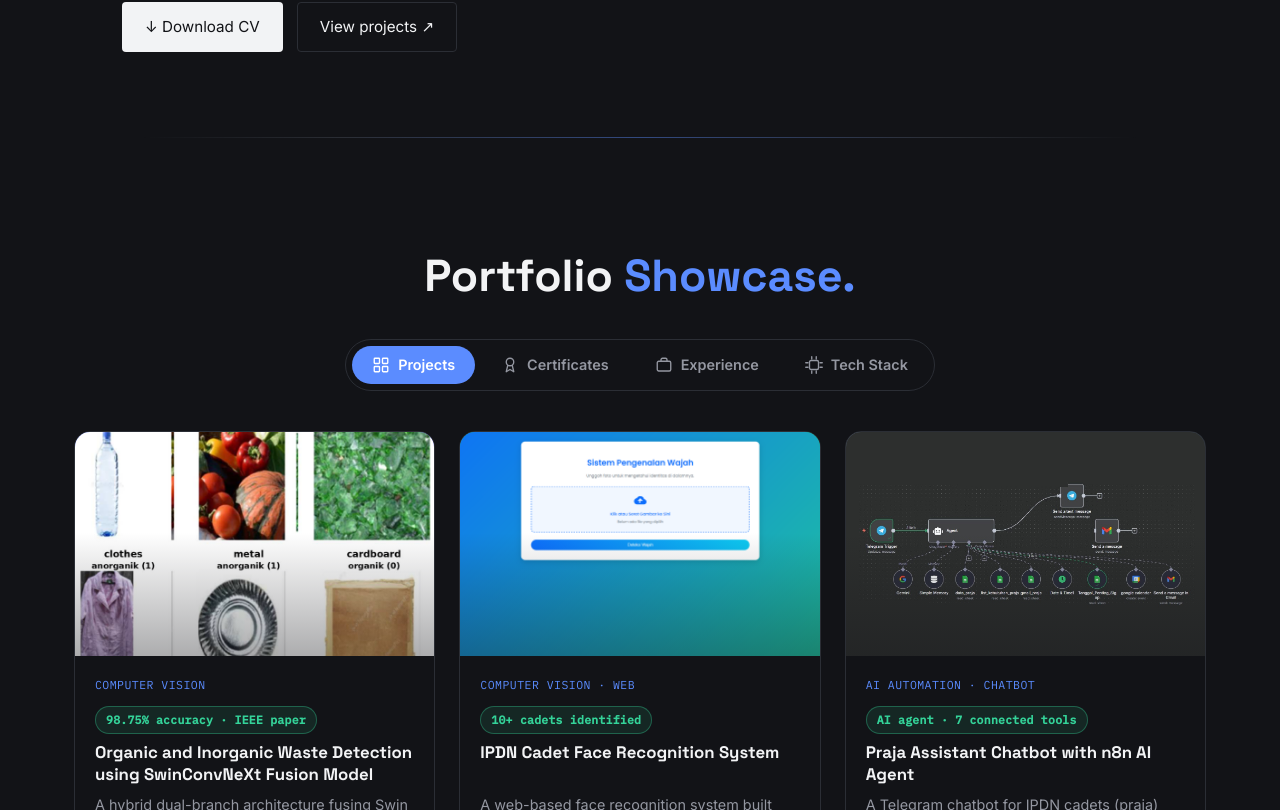
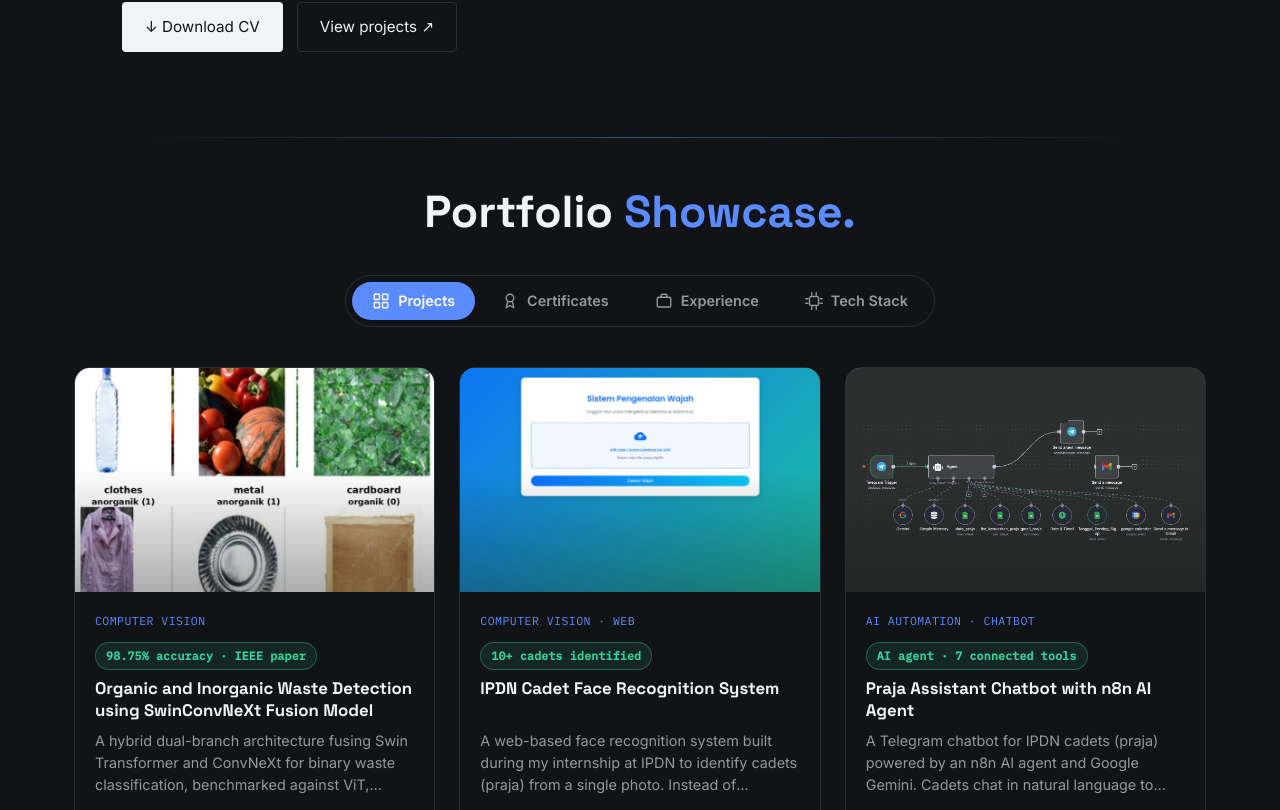
Before and after one commit to mhmmdzul/portofolio-muhammad-zul-rezky-zaaki, a React (Vite) app: page / in a window 1280 px wide. Shown: the part 1390-2200 px from the top of the page. Built offline with nearby package versions, Linux system fonts and the light colour scheme.

Commit message:
Fix Portfolio heading cut off by header

```diff
--- a/src/animations.css
+++ b/src/animations.css
@@ -2381,3 +2381,19 @@ section#contact {
     padding-bottom: clamp(24px, 5vh, 56px);
   }
 }
+
+/* ── 38. Portfolio: judul tidak terpotong, jarak atas lebih rapat ── */
+
+/* Matikan trik -96px dari bagian 34 di semua ukuran layar */
+section#about,
+section#portfolio,
+section#contact {
+  scroll-margin-top: 0 !important;
+}
+
+/* Di laptop: jarak judul Portfolio ke header disamakan dengan About */
+@media (min-width: 901px) {
+  section#portfolio {
+    padding-top: clamp(24px, 5vh, 56px);
+  }
+}
```
